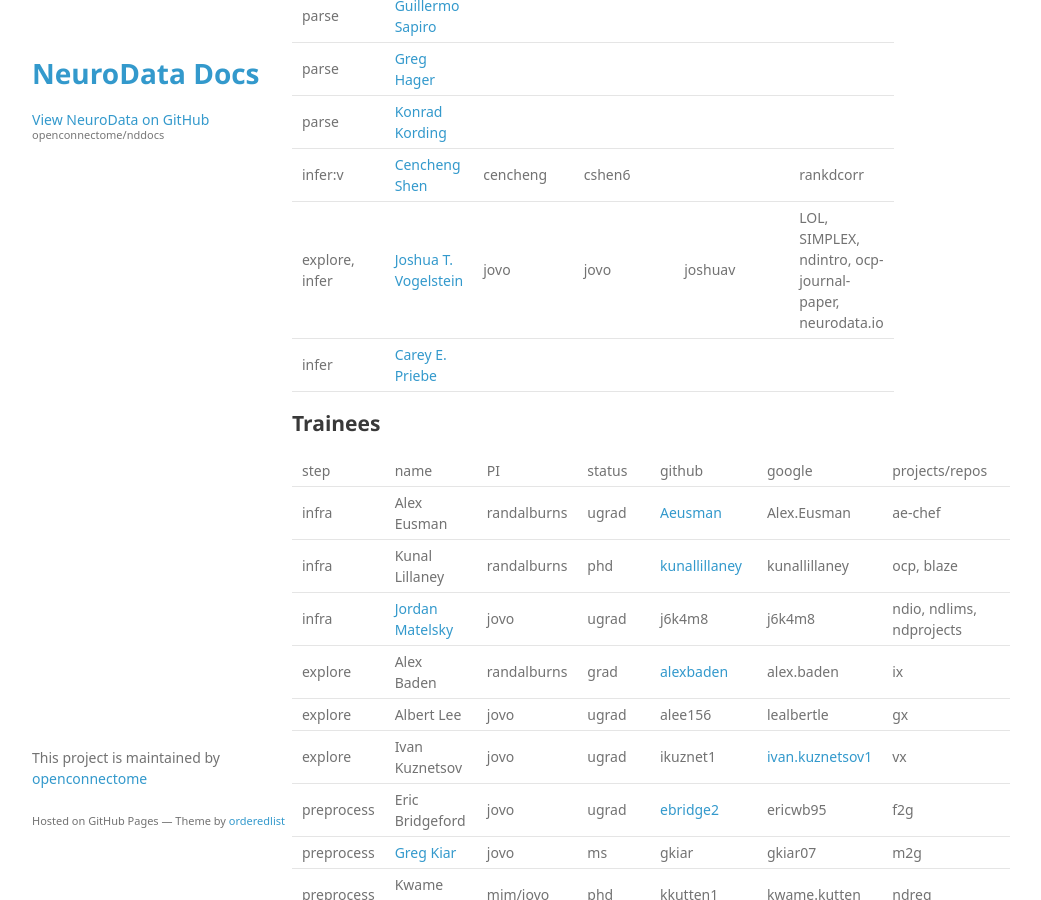
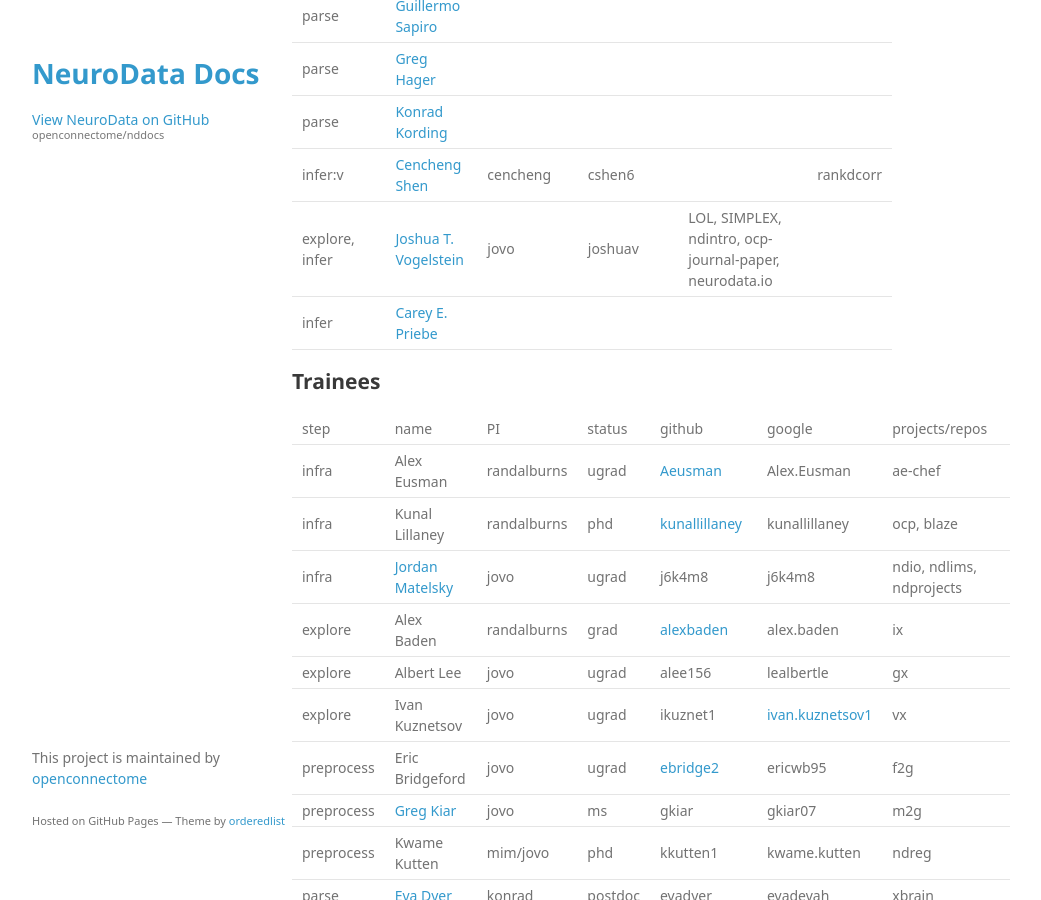
Before and after one commit to neurodata/nddocs-archive, a Jekyll site: the page built from peeps.md, in a window 1280 px wide and 900 px high, scrolled down 353 px. Shown: the whole window, without its empty margins (178-1219 px from the left). Built offline with Jekyll 4.4.1, drawn with Linux system fonts in a browser that asks for light colours; some web fonts are replaced.

Commit message:
Update peeps.md

```diff
--- a/peeps.md
+++ b/peeps.md
@@ -15,7 +15,7 @@ layout: default
 | parse 		| [Greg Hager](http://www.cs.jhu.edu/~hager/)
 | parse 		| [Konrad Kording](http://koerding.com/)
 | infer:v 		| [Cencheng Shen](http://sites.temple.edu/cshen/)| cencheng  								| cshen6 		| 				| rankdcorr |
-| explore, infer			| [Joshua T. Vogelstein](http://jovo.me)  		| jovo | jovo 		| joshuav 	| LOL, SIMPLEX, ndintro, ocp-journal-paper, neurodata.io  |
+| explore, infer			| [Joshua T. Vogelstein](http://jovo.me)  		| jovo 		| joshuav 	| LOL, SIMPLEX, ndintro, ocp-journal-paper, neurodata.io  |
 | infer 		| [Carey E. Priebe](http://www.ams.jhu.edu/~priebe/)
 
 
```
